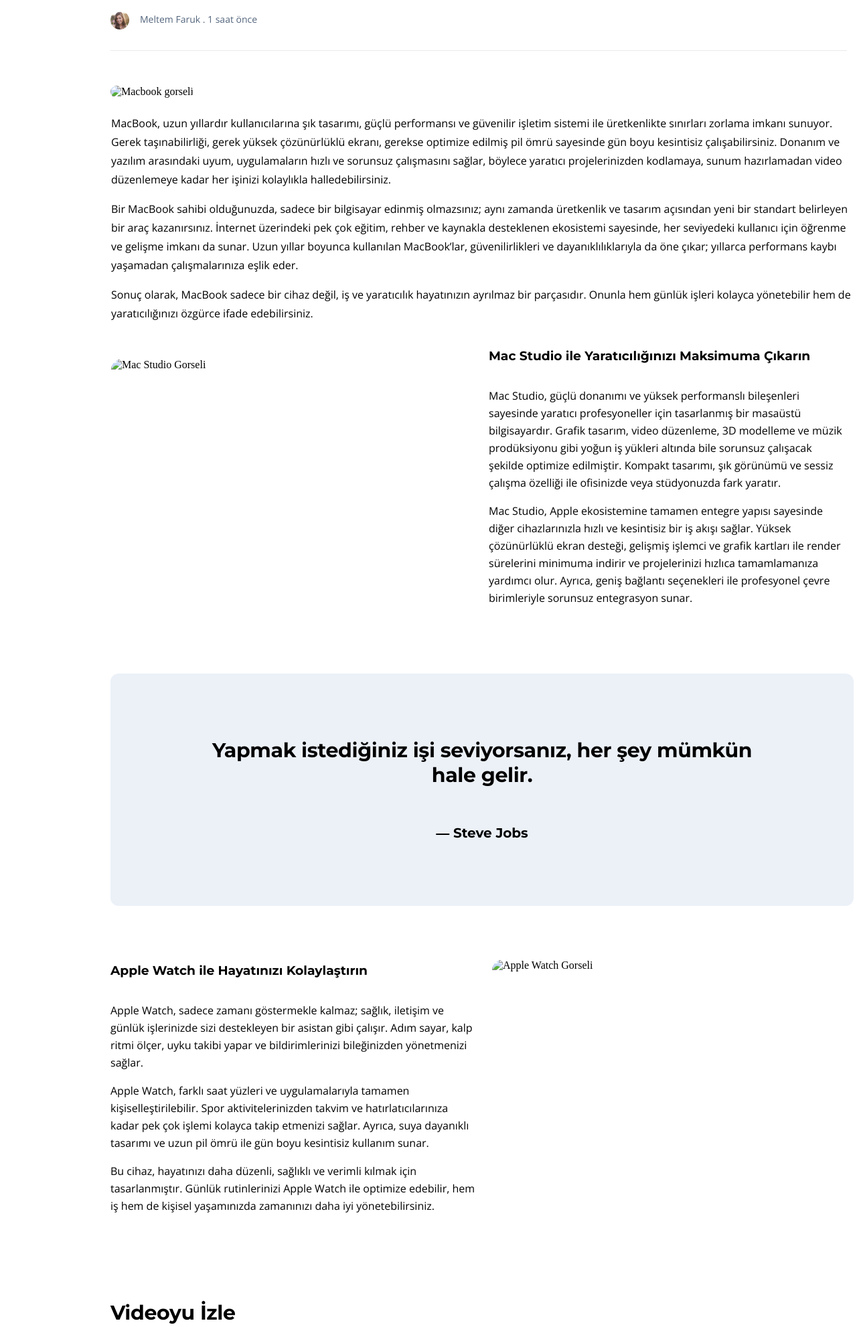
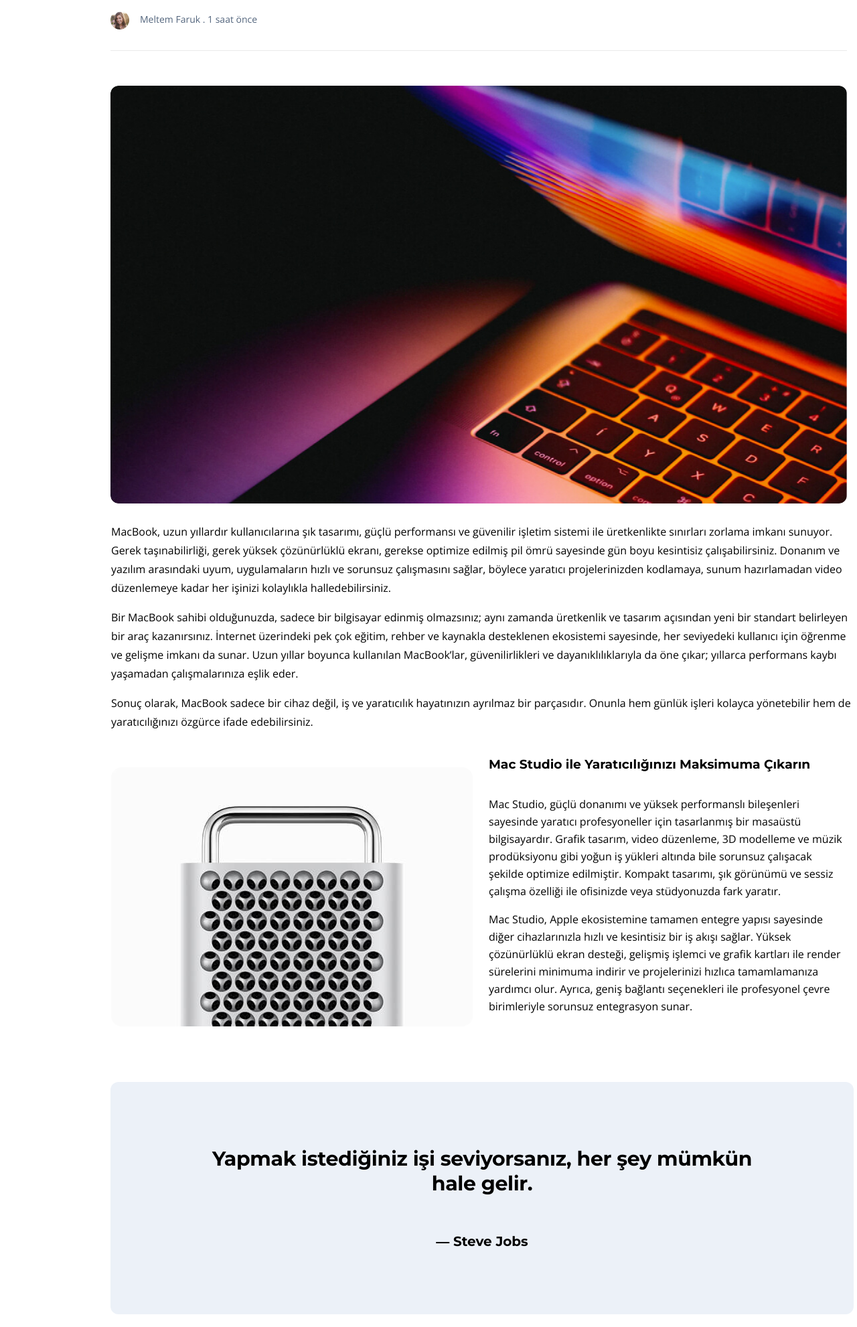
Before and after one commit to Turcute/blog-page, a plain HTML site: page index.html in a window 1280 px wide. Shown: the part 200-2182 px from the top of the page at 67% size. Drawn offline with nearby package versions, Linux system fonts and the light colour scheme; the site is published under a folder, as on GitHub Pages, so addresses that start at the root find nothing.

Commit message:
Update index.html

```diff
--- a/index.html
+++ b/index.html
@@ -26,7 +26,7 @@
 
       <!-- Mac Content Start -->
       <div>
-        <img class="mac" src="/assets/img/macbook.jpg" alt="Macbook gorseli">
+        <img class="mac" src="assets/img/macbook.jpg" alt="Macbook gorseli">
         <div class="macText">
           <p>MacBook, uzun yıllardır kullanıcılarına şık tasarımı, güçlü performansı ve güvenilir işletim sistemi ile
             üretkenlikte sınırları zorlama imkanı sunuyor. Gerek taşınabilirliği, gerek yüksek çözünürlüklü ekranı,
@@ -49,7 +49,7 @@
 
       <!-- Mac Studio Content Start -->
       <div class="macStudio">
-        <img class="studioImg" src="/assets/img/macStudio.jpg" alt="Mac Studio Gorseli">
+        <img class="studioImg" src="assets/img/macStudio.jpg" alt="Mac Studio Gorseli">
         <h3 class="studioH3" >Mac Studio ile Yaratıcılığınızı Maksimuma Çıkarın</h3>
         <div class="studioText">
           <p>Mac Studio, güçlü donanımı ve yüksek performanslı bileşenleri sayesinde yaratıcı profesyoneller için
@@ -79,7 +79,7 @@
 
       <!-- Apple Watch Content Start -->
        <div class="appleWatch">
-        <img class="watchImg" src="/assets/img/watch.jpg" alt="Apple Watch Gorseli">
+        <img class="watchImg" src="assets/img/watch.jpg" alt="Apple Watch Gorseli">
         <h3 class="watchH3" >Apple Watch ile Hayatınızı Kolaylaştırın</h3>
         <div class="watchText">
           <p>Apple Watch, sadece zamanı göstermekle kalmaz; sağlık, iletişim ve günlük işlerinizde sizi destekleyen bir asistan gibi çalışır. Adım sayar, kalp ritmi ölçer, uyku takibi yapar ve bildirimlerinizi bileğinizden yönetmenizi sağlar.</p>
@@ -93,8 +93,8 @@
 
       <div class="series5Container">
         <h3 class="seriesTitle">Videoyu İzle</h3>
-        <img class="seriesImg" src="/assets/img/watchSeries5.jpg" alt="">
-        <img class="seriesIcon" src="/assets/img/playButton.png" alt="">
+        <img class="seriesImg" src="assets/img/watchSeries5.jpg" alt="">
+        <img class="seriesIcon" src="assets/img/playButton.png" alt="">
       </div>
 
     </div>
```
